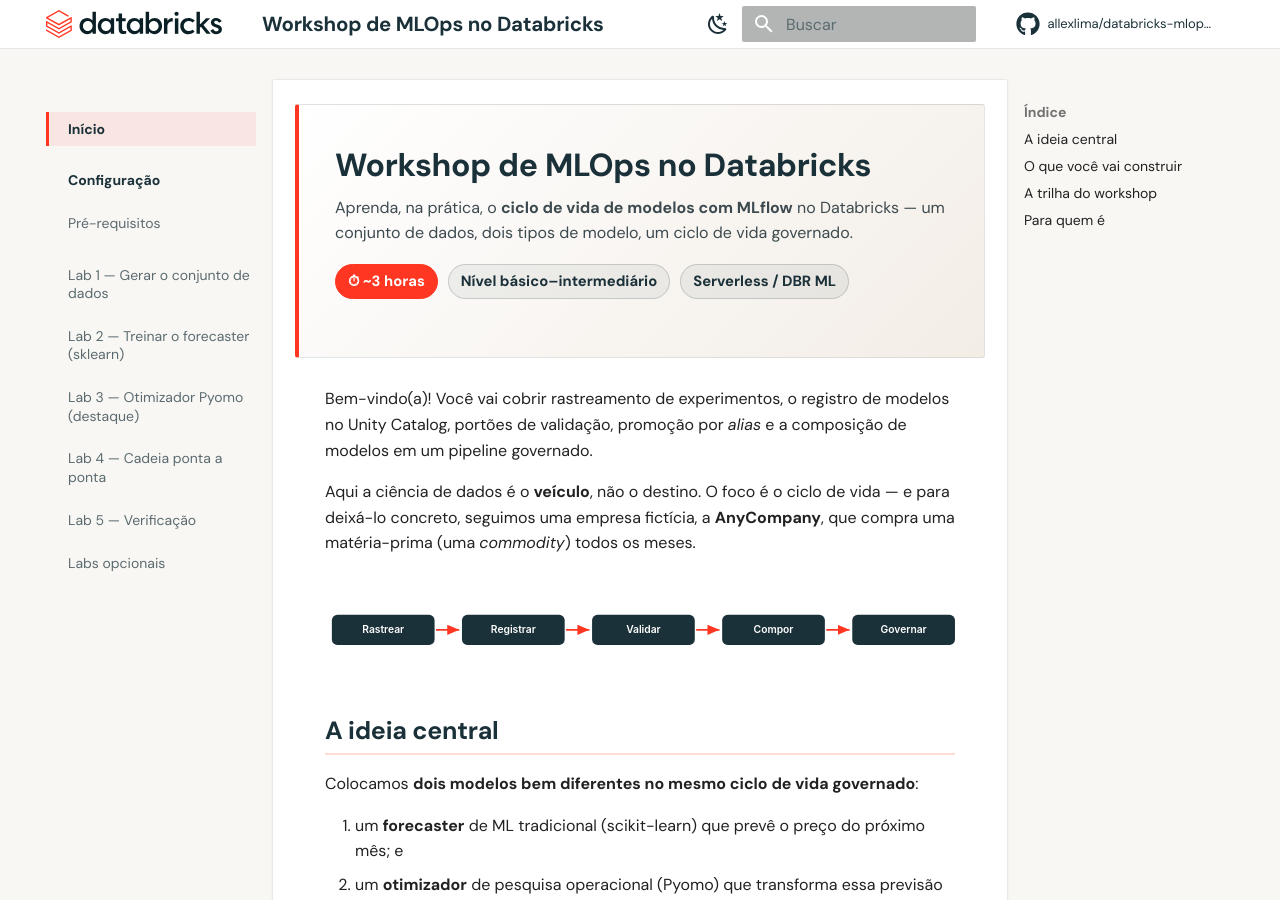
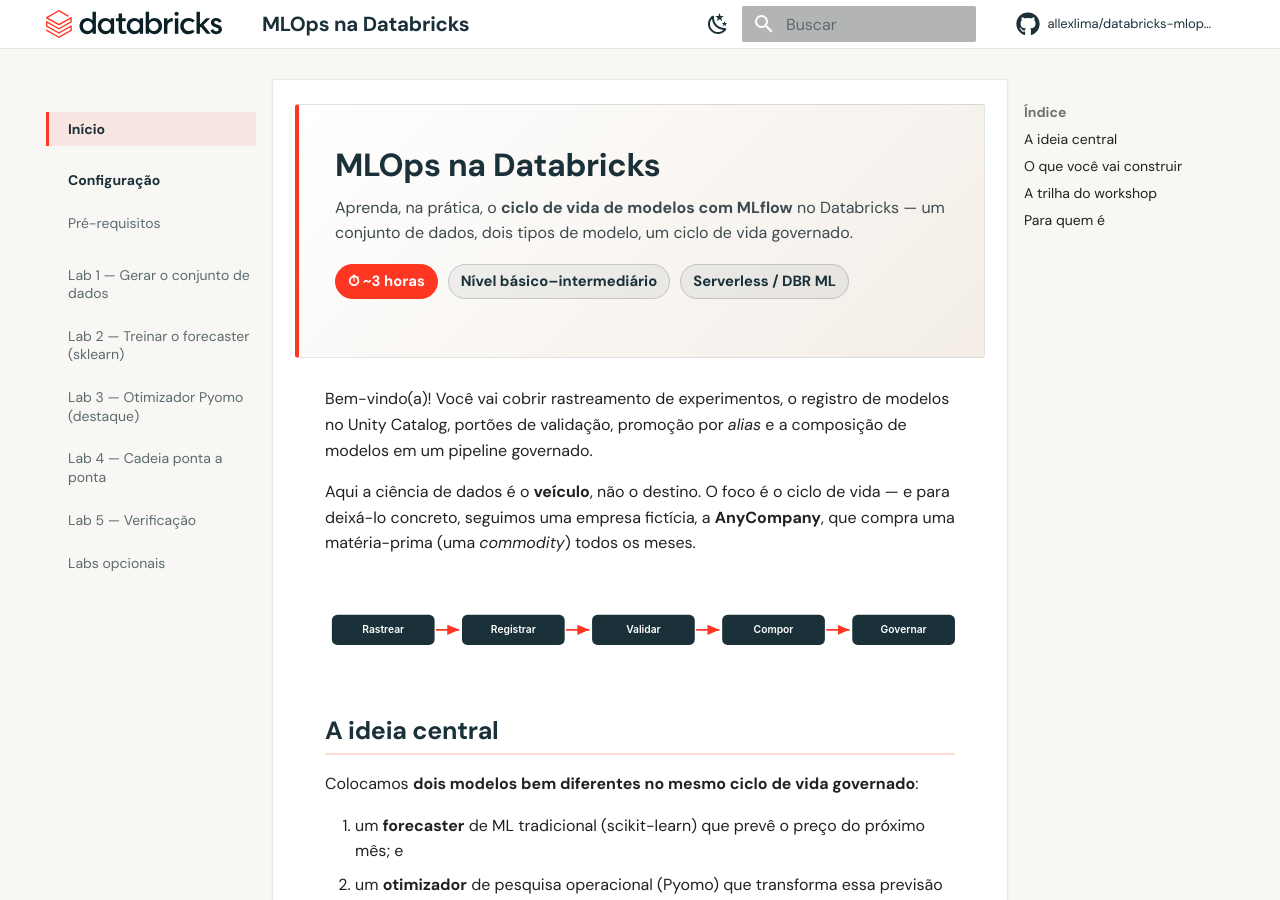
Before and after one commit to allexlima/databricks-mlops-workshop, an MkDocs documentation site: the page built from docs/index.md, in a window 1280 px wide and 900 px high. Built offline with MkDocs 1.6.1 and Material for MkDocs 9.7.7, drawn with Linux system fonts in a browser that asks for light colours; some web fonts are replaced; comment, search, counter and statistics services are not loaded.

Commit message:
rename to MLOps na Databricks, drop AWS refs

```diff
--- a/docs/index.md
+++ b/docs/index.md
@@ -1,6 +1,6 @@
 <div class="db-hero" markdown>
 
-# Workshop de MLOps no Databricks
+# MLOps na Databricks
 
 Aprenda, na prática, o **ciclo de vida de modelos com MLflow** no Databricks — um
 conjunto de dados, dois tipos de modelo, um ciclo de vida governado.
--- a/docs/stylesheets/custom.css
+++ b/docs/stylesheets/custom.css
@@ -1,5 +1,5 @@
 /* ============================================================================
-   AWS Workshop Studio layout grammar, fully Databricks-branded.
+   Guided workshop layout, fully Databricks-branded.
    Palette roles:
      Lava   #FF3621  → ACCENTS only (links, active nav, primary buttons). Links
                        darkened to #C42912 for WCAG AA on light surfaces.
@@ -15,7 +15,7 @@
   --db-navy: #1b3139;
   --db-navy-deep: #122026;
   --db-oat: #f9f7f4;
-  --db-radius: 3px;          /* flat, squared AWS aesthetic */
+  --db-radius: 3px;          /* flat, squared aesthetic */
 }
 
 /* ---- Light scheme (primary): light chrome, full-color logo ---- */
@@ -142,7 +142,7 @@
 }
 .md-sidebar--primary .md-nav__link:hover { color: var(--db-chrome-fg); }
 
-/* Active sidebar item: Lava left-bar + faint tint (AWS-style).
+/* Active sidebar item: Lava left-bar + faint tint.
    The bar is an inset box-shadow so the row keeps its place; the base
    padding-left above gives the label clearance from the bar. */
 .md-sidebar--primary .md-nav__link--active,
@@ -212,7 +212,7 @@
   border-color: var(--db-lava-link);
 }
 
-/* ============================ Admonitions (AWS-style) ===================== */
+/* ============================ Admonitions ================================ */
 /* Colored left border + tinted panel, brand palette. */
 .md-typeset .admonition,
 .md-typeset details {
--- a/mkdocs.yml
+++ b/mkdocs.yml
@@ -1,4 +1,4 @@
-site_name: Workshop de MLOps no Databricks
+site_name: MLOps na Databricks
 site_description: Ciclo de vida de modelos com MLflow no Databricks — um conjunto de dados, dois tipos de modelo, um ciclo de vida governado.
 repo_url: https://github.com/allexlima/databricks-mlops-workshop
 repo_name: allexlima/databricks-mlops-workshop
```
Also changed, not shown: README.md (+1 -1 lines).
